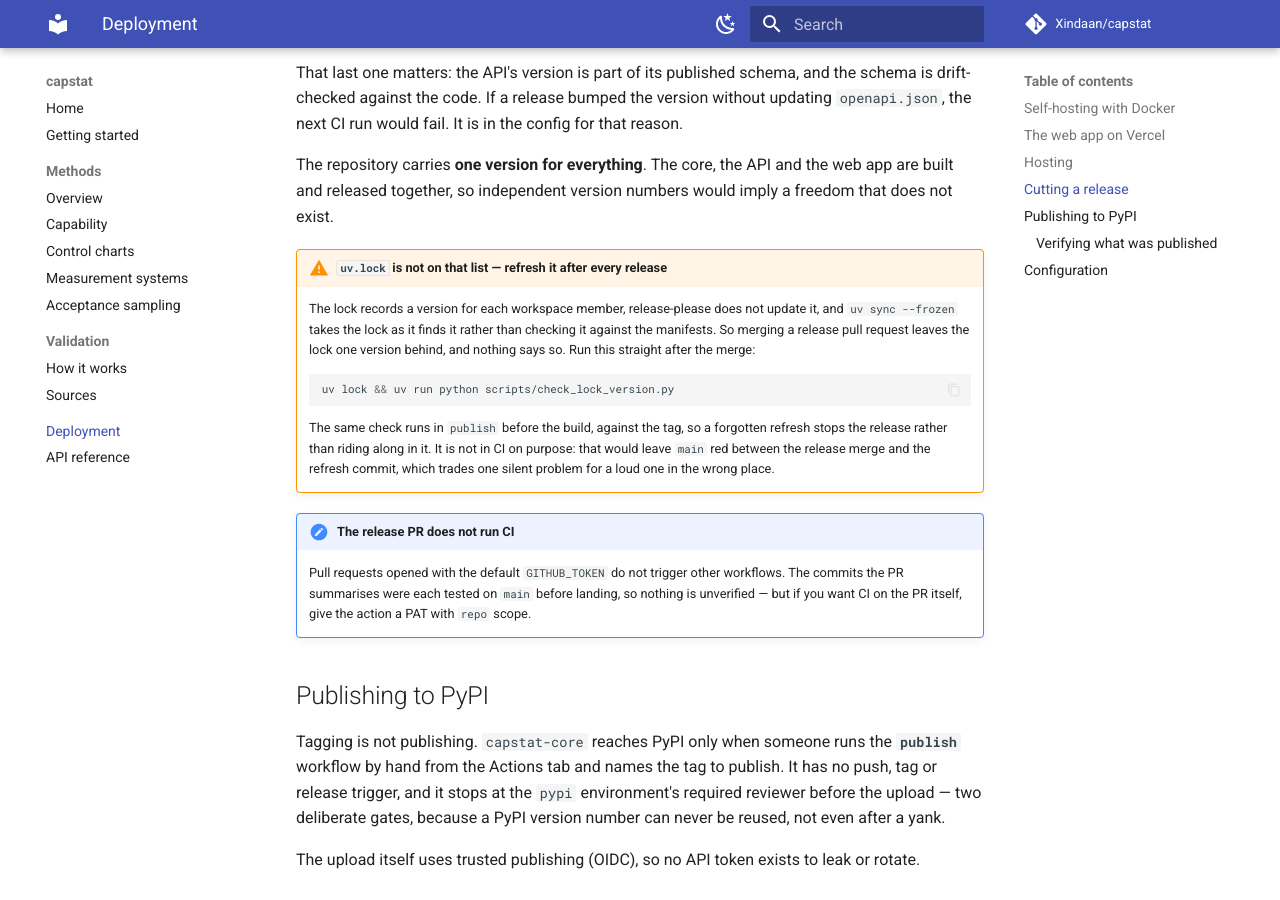
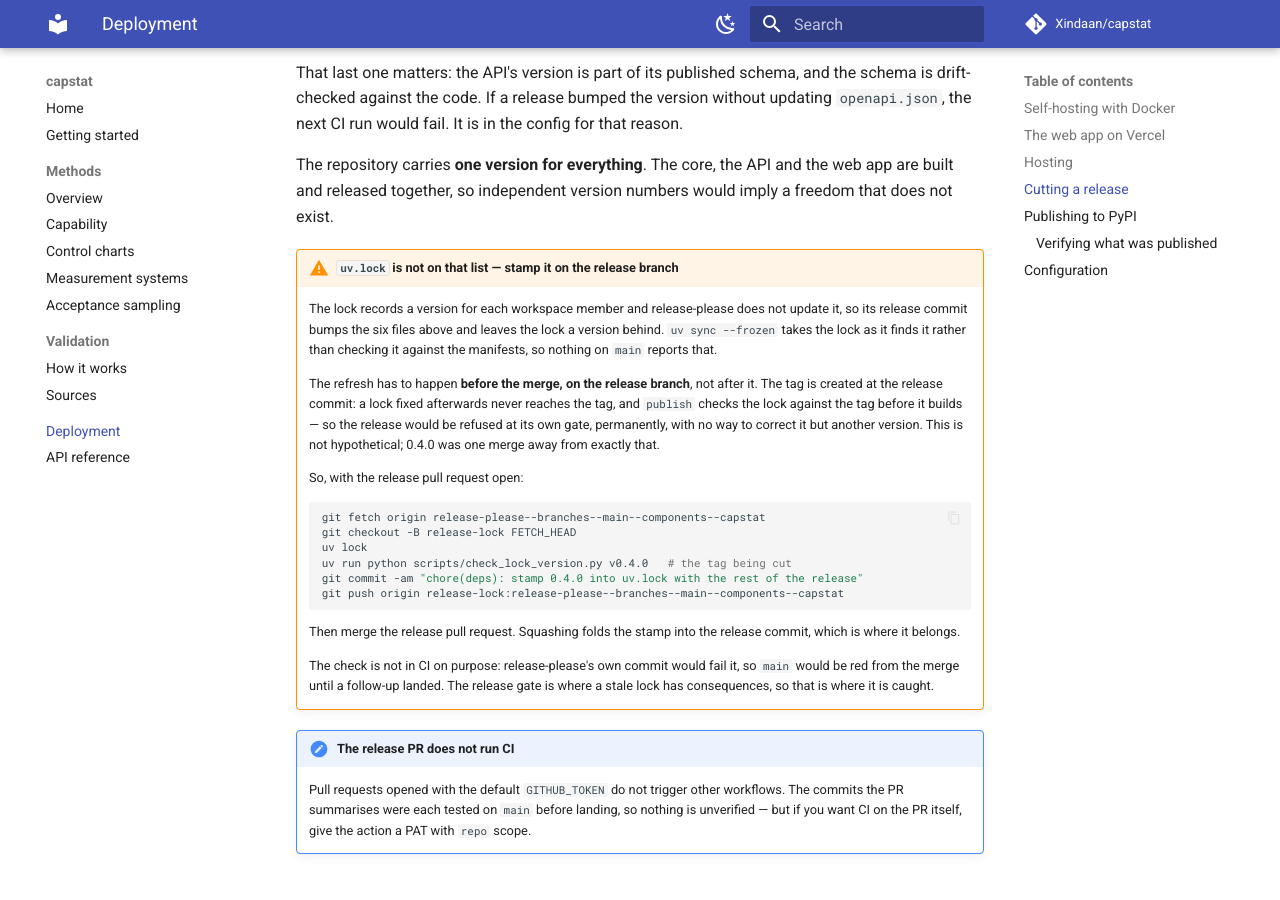
Before and after one commit to Xindaan/capstat, an MkDocs documentation site: the page built from docs/deployment.md, in a window 1280 px wide and 900 px high, scrolled down 2262 px. Built offline with MkDocs 1.6.1 and Material for MkDocs 9.7.7, drawn with Linux system fonts in a browser that asks for light colours; comment, search, counter and statistics services are not loaded.

Commit message:
docs(release): the lock stamp goes on the release branch, not after the merge (T-0090)
T-0089 added a publish gate comparing uv.lock against the tag, and T-0089,
T-0087 and docs/deployment.md all said the lock is refreshed after the
release pull request merges. That was true while the drift was cosmetic and
became false the moment the gate existed: the tag is created at the release
commit, so a lock fixed afterwards never reaches the tag, and publish would
refuse the release at its own gate with no correction available but another
version.

Found by cutting 0.4.0. release-please's branch bumped its six extra files
and left the lock at 0.3.1; measured there before touching it:

    $ uv run python scripts/check_lock_version.py v0.4.0
    Versions do not all agree on 0.4.0:
      uv.lock has capstat-api 0.3.1, expected 0.4.0
      uv.lock has capstat-core 0.3.1, expected 0.4.0

So the stamp was committed onto the release branch and squashed into the
release commit. At the tag (v0.4.0 = ad67993) the same command now reports
"uv.lock: capstat-api, capstat-core all at 0.4.0".

docs/deployment.md now gives the branch-first sequence as runnable commands
and says why after-the-merge cannot work. The two TASK.md entries that made
the wrong claim are corrected in place rather than reworded away.

STATE.md: released v0.4.0, and publishing it is the next action -- PyPI still
serves 0.3.1, and running `publish` is the maintainer's call at the pypi
environment's reviewer gate.

Gates: ruff, ruff format, mypy --strict, OpenAPI drift, 677 pytest passed,
sources page, mkdocs --strict, check_lock_version.

Co-Authored-By: Claude Opus 5 (1M context) <noreply@anthropic.com>
Claude-Session: https://claude.ai/code/session_01Rw7RxSgRAxrKDHeRP564e6

````diff
--- a/docs/deployment.md
+++ b/docs/deployment.md
@@ -102,22 +102,38 @@ The repository carries **one version for everything**. The core, the API and the
 web app are built and released together, so independent version numbers would
 imply a freedom that does not exist.
 
-!!! warning "`uv.lock` is not on that list — refresh it after every release"
-    The lock records a version for each workspace member, release-please does
-    not update it, and `uv sync --frozen` takes the lock as it finds it rather
-    than checking it against the manifests. So merging a release pull request
-    leaves the lock one version behind, and nothing says so. Run this straight
-    after the merge:
+!!! warning "`uv.lock` is not on that list — stamp it **on the release branch**"
+    The lock records a version for each workspace member and release-please
+    does not update it, so its release commit bumps the six files above and
+    leaves the lock a version behind. `uv sync --frozen` takes the lock as it
+    finds it rather than checking it against the manifests, so nothing on
+    `main` reports that.
+
+    The refresh has to happen **before the merge, on the release branch**, not
+    after it. The tag is created at the release commit: a lock fixed afterwards
+    never reaches the tag, and `publish` checks the lock against the tag before
+    it builds — so the release would be refused at its own gate, permanently,
+    with no way to correct it but another version. This is not hypothetical;
+    0.4.0 was one merge away from exactly that.
+
+    So, with the release pull request open:
 
     ```bash
-    uv lock && uv run python scripts/check_lock_version.py
+    git fetch origin release-please--branches--main--components--capstat
+    git checkout -B release-lock FETCH_HEAD
+    uv lock
+    uv run python scripts/check_lock_version.py v0.4.0   # the tag being cut
+    git commit -am "chore(deps): stamp 0.4.0 into uv.lock with the rest of the release"
+    git push origin release-lock:release-please--branches--main--components--capstat
     ```
 
-    The same check runs in `publish` before the build, against the tag, so a
-    forgotten refresh stops the release rather than riding along in it. It is
-    not in CI on purpose: that would leave `main` red between the release merge
-    and the refresh commit, which trades one silent problem for a loud one in
-    the wrong place.
+    Then merge the release pull request. Squashing folds the stamp into the
+    release commit, which is where it belongs.
+
+    The check is not in CI on purpose: release-please's own commit would fail
+    it, so `main` would be red from the merge until a follow-up landed. The
+    release gate is where a stale lock has consequences, so that is where it
+    is caught.
 
 !!! note "The release PR does not run CI"
     Pull requests opened with the default `GITHUB_TOKEN` do not trigger other
````
Also changed, not shown: STATE.md (+20 -3 lines), TASK.md (+46 -2 lines).
